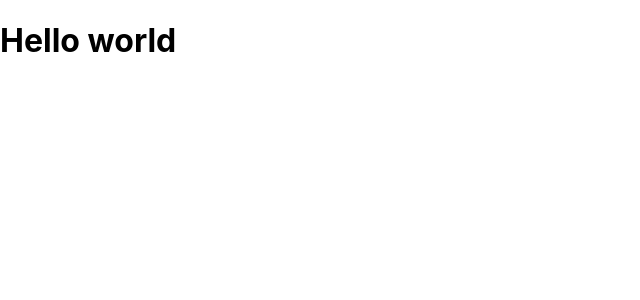
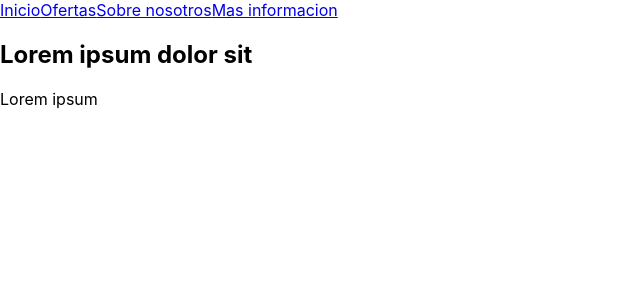
Before and after one commit to carl115/travelPage, a React (Create React App) app: page / in a window 1280 px wide. Shown: the top 300 px of the page, without its empty margins (0-640 px from the left). Built offline with nearby package versions, Linux system fonts and the light colour scheme.

Commit message:
header agregado

```diff
--- a/src/App.js
+++ b/src/App.js
@@ -1,9 +1,11 @@
 import React from 'react';
+
+import Header from './components/header';
 
 function App() {
   return (
     <div className="App">
-      <h1>Hello world</h1>
+      <Header/>
     </div>
   );
 }
--- /dev/null
+++ b/src/components/header.js
@@ -0,0 +1,18 @@
+import React from 'react';
+
+function Header() {
+    return(
+        <div className='Header'>
+            <nav>
+                <a href="#">Inicio</a>
+                <a href="#">Ofertas</a>
+                <a href="#">Sobre nosotros</a>
+                <a href="#">Mas informacion</a>
+            </nav>
+            <h2>Lorem ipsum dolor sit</h2>
+            <p>Lorem ipsum</p>
+        </div>
+    );
+}
+
+export default Header;
```
